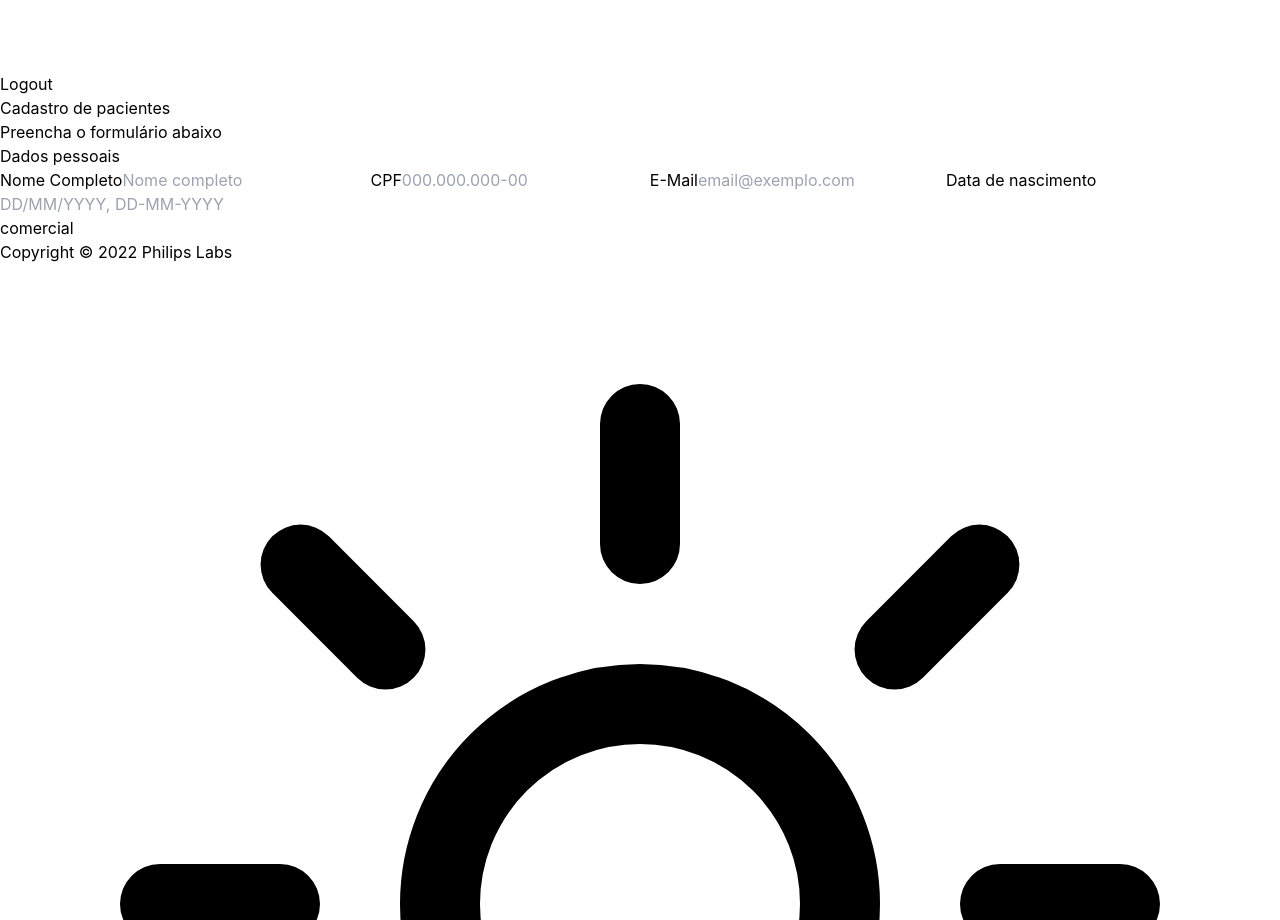
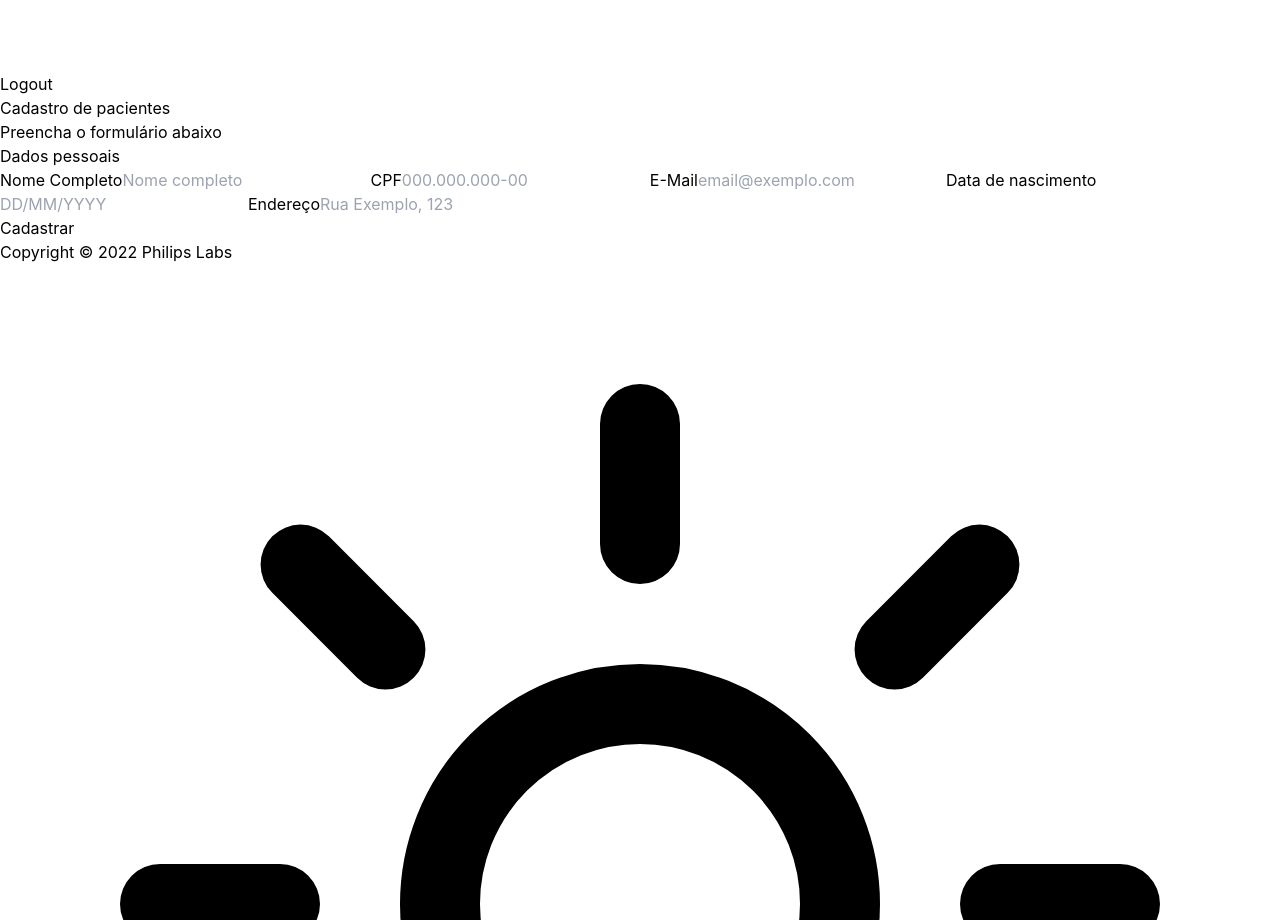
Before and after one commit to WagnerDGSodre/frontend-demo, a Next.js app: page /patient in a window 1280 px wide. Shown: the part 5420-6340 px from the top of the page. Built offline with nearby package versions, Linux system fonts and the light colour scheme.

Commit message:
[SO-00001] core(add field verification)

```diff
--- a/src/pages/patient.tsx
+++ b/src/pages/patient.tsx
@@ -1,36 +1,58 @@
 import { useState } from "react"
 import InputComponent from "../components/theme/InputComponent"
 import Layout from "../components/theme/Layout"
+import { FormMessageType } from "../utils/Enums"
+import { signUPSchema } from "../utils/Verifications"
 
-export default function Patient(props) {
-  const [endOpt, setOpt] = useState<'comercial' | 'residencial'>('residencial')
-  const [numberOfAddresses, setNumberOfAddresses] = useState(1)
+export default function Patient(): JSX.Element {
   const [patient, setPatient] = useState({
     name: '',
     cpf: '',
     email: '',
-    birthdate: '',
-    address: [],
+    birthdate: null,
+    address: '',
+  })
+  const [patientBirsthdate, setPatientBirthDate] = useState('')
+  const [messageStatus, setMessageStatus] = useState({
+    type: FormMessageType.Pending,
+    messages: [],
   })
 
-  function enderecoOption() {
-    setOpt(endOpt === 'residencial' ? 'comercial' : 'residencial')
-    console.log(endOpt)
+  function createDate(date: string): Date {
+    const dateParts = date.split('/')
+
+    return new Date(`${dateParts[1]}/${dateParts[0]}/${dateParts[2]}`)
   }
 
-  console.log('patient ->', patient)
+  async function postUser(event) {
+    event.preventDefault();
 
+    signUPSchema.validate(patient)
+      .then(_ => setMessageStatus({ type: FormMessageType.Success, messages: [''] }))
+      .catch(err => {
+        setMessageStatus({ type: FormMessageType.Fail, messages: err.errors })
+      })
+
+    if (messageStatus.type === FormMessageType.Success) {
+      // api
+    }
+  }
 
   return (
     <Layout title="Cadastro de pacientes">
-      <div className={`flex flex-col`}>
+      <form className={`flex flex-col`} onSubmit={postUser}>
         <div className="flex flex-col">
           <h3 className={`flex items-center justify-center`} >Preencha o formulário abaixo</h3>
           <label className={`flex items-center justify-center`}>Dados pessoais</label>
         </div>
 
         <div className={`border border-gray-400 m-5 flex flex-col flex-wrap gap-2 grid-cols-12 items-start w-11/12`}>
+          {messageStatus.type === FormMessageType.Fail && messageStatus.messages.map(message =>
+            <label key={`error_${message}`} className='text-red-400'>{message}</label>)
+          }
+
           <InputComponent
+            name="fullName"
             label="Nome Completo"
             placeholder="Nome completo"
             type="text"
@@ -40,8 +62,10 @@ export default function Patient(props) {
             widht={`2/3`}
           />
           <InputComponent
+            name="cpf"
             label="CPF"
             placeholder="000.000.000-00"
+            mask="999.999.999-99"
             type="text"
             value={patient.cpf}
             changeValue={value => setPatient({ ...patient, cpf: value })}
@@ -49,6 +73,7 @@ export default function Patient(props) {
             widht={`1/3`}
           />
           <InputComponent
+            name="email"
             label="E-Mail"
             placeholder="email@exemplo.com"
             type="email"
@@ -58,37 +83,37 @@ export default function Patient(props) {
             widht={`1/3`}
           />
           <InputComponent
+            name="birthdate"
             label="Data de nascimento"
-            placeholder="DD/MM/YYYY, DD-MM-YYYY"
+            placeholder="DD/MM/YYYY"
+            mask="99/99/9999"
             type="text"
-            value={patient.birthdate}
-            changeValue={value => setPatient({ ...patient, birthdate: value })}
+            value={patientBirsthdate}
+            changeValue={value => {
+              setPatientBirthDate(value)
+              setPatient({ ...patient, birthdate: createDate(value) })
+            }}
             height={`10`}
             widht={`1/3`}
           />
-
-          {Array(numberOfAddresses).map(number =>
           <InputComponent
-              key={`address-${number}`}
-              label={`Endereço ${number}`}
+            name="address"
+            label="Endereço"
             placeholder="Rua Exemplo, 123"
             type="text"
-              value={patient.address[number]}
-              changeValue={value => {
-                patient.address[number] = value
-              }}
+            value={patient.address}
+            changeValue={value => setPatient({ ...patient, address: value })}
             height={`10`}
             widht={`2/3`}
           />
-          )}
         </div>
 
         <div className={`flex gap-2 m-5 grid-cols-12 w-11/12`} >
-          <button onClick={enderecoOption} className={`w-full border`}>
-            {endOpt === 'residencial' ? 'comercial' : "comercial"}
+          <button onClick={postUser} onSubmit={postUser} type="button" className={`w-full border`}>
+            Cadastrar
           </button>
         </div>
-      </div>
+      </form>
 
     </Layout>
   )
--- a/src/utils/Constants.ts
+++ b/src/utils/Constants.ts
@@ -1,8 +1,9 @@
 export const Messages = {
-    RequiredField: 'Este campo é obrigatório!',
+    RequiredField: 'é obrigatório!',
     WrongName: 'Preencha o nome corretamente!',
     WrongEmail: 'Preencha o email corretamente!',
     WrongCPF: 'Preencha o CPF corretamente!',
-    WrongBirthdate: 'Preencha a data de nascimento corretamente!',
-    WrongAddress: 'Preencha o endereço corretamente',
+    WrongBirthdateMax: 'Não é possível incluir uma data futura!',
+    WrongAddress: 'Preencha o endereço corretamente!',
+    WrongPassword: 'Preencha corretamente a senha!',
 }
--- /dev/null
+++ b/src/utils/Enums.ts
@@ -0,0 +1,5 @@
+export enum FormMessageType {
+  Success,
+  Fail,
+  Pending,
+}
--- a/src/utils/Verifications.ts
+++ b/src/utils/Verifications.ts
@@ -3,16 +3,21 @@ import { Messages } from './Constants'
 
 const nameRegex = /^[a-zA-Z/\s]+$/
 const cpfRegex = /([0-9]{2}[\.]?[0-9]{3}[\.]?[0-9]{3}[\/]?[0-9]{4}[-]?[0-9]{2})|([0-9]{3}[\.]?[0-9]{3}[\.]?[0-9]{3}[-]?[0-9]{2})/
-const birthdateRegex = /^(0?[1-9]|[12][0-9]|3[01])[\/\-](0?[1-9]|1[012])[\/\-]\d{4}$/
+const passwordRegex = /^(?=.*\d)(?=.*[a-z])(?=.*[A-Z])[0-9a-zA-Z]{8,}$/
 
 export function isHTML(data: string): boolean {
   return /<\/?[a-z][\s\S]*>/i.test(data)
 }
 
 export const signUPSchema = yup.object().shape({
-  fullName: yup.string().matches(nameRegex, Messages.WrongName).required(),
-  email: yup.string().email(Messages.WrongEmail).required(),
-  cpf: yup.string().matches(cpfRegex, Messages.WrongEmail).required(),
-  birthdate: yup.string().matches(birthdateRegex, Messages.WrongBirthdate).required(),
-  address: yup.string().required(),
+  fullName: yup.string().matches(nameRegex, Messages.WrongName).required(`Nome ${Messages.RequiredField}`),
+  cpf: yup.string().matches(cpfRegex, Messages.WrongEmail).required(`CPF ${Messages.RequiredField}`),
+  email: yup.string().email(Messages.WrongEmail).required(`E-mail ${Messages.RequiredField}`),
+  birthdate: yup.date().max(new Date(), Messages.WrongBirthdateMax).required(`Data de nascimento ${Messages.RequiredField}`),
+  address: yup.string().required(`Endereço ${Messages.RequiredField}`),
 })
+
+export const signINSchema = yup.object().shape({
+  email: yup.string().email(Messages.WrongEmail).required(`E-mail ${Messages.RequiredField}`),
+  password: yup.string().min(8, Messages.WrongPassword).matches(passwordRegex, Messages.WrongPassword).required(`Senha ${Messages.RequiredField}`),
+})
```
Also changed, not shown: src/pages/autentication.tsx (+30 -42 lines). Lines whose indentation alone changed are shown as unchanged.
